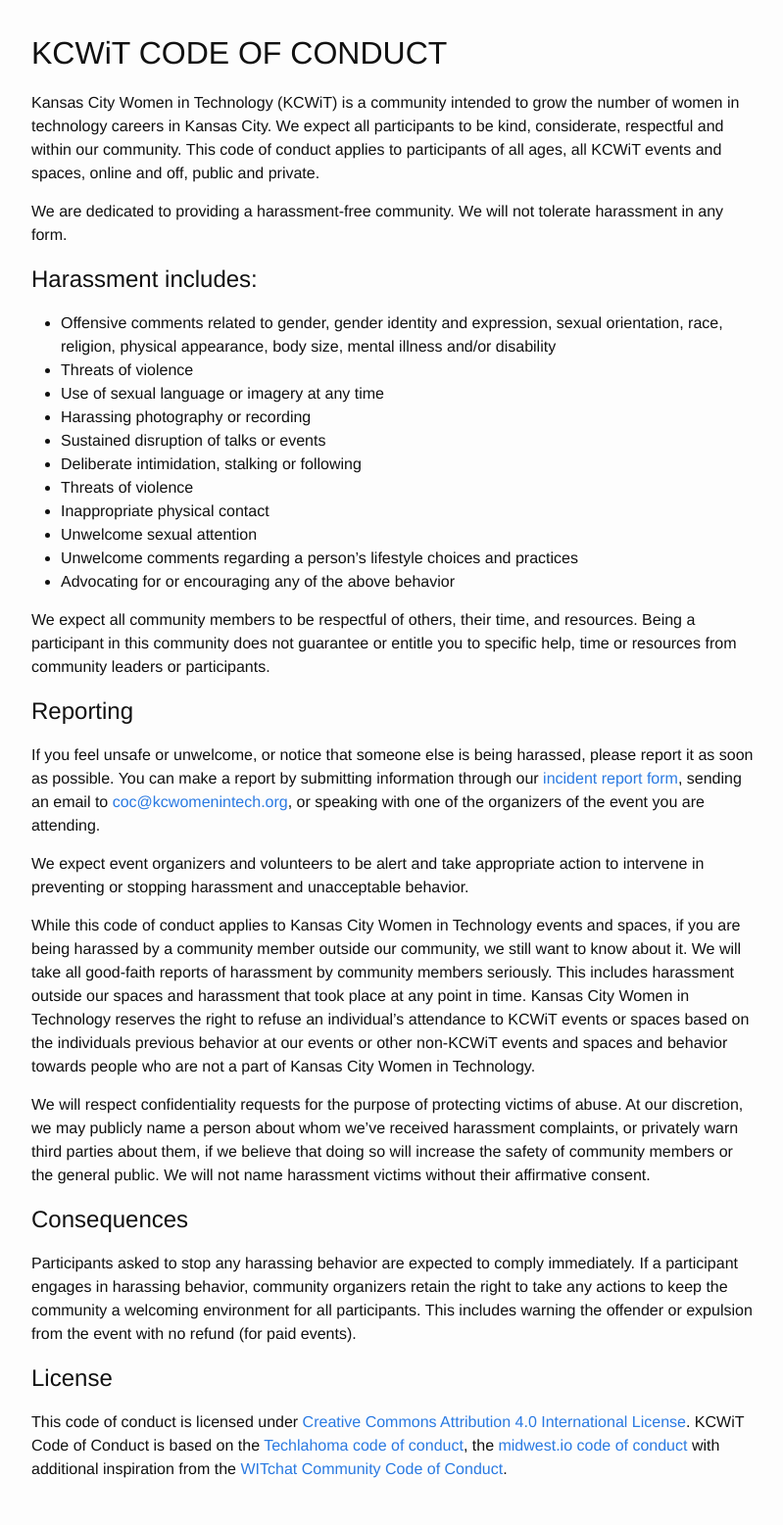
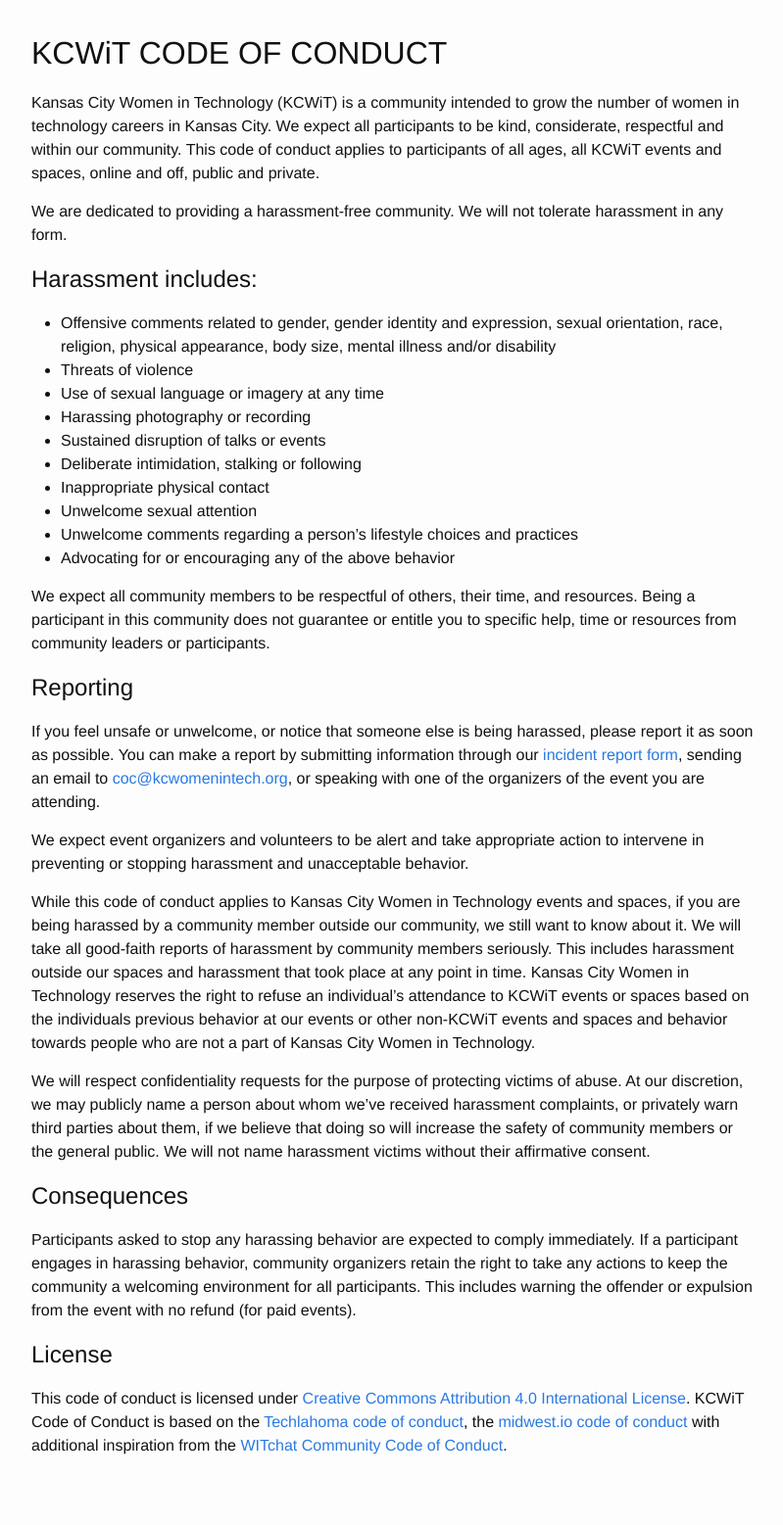
Before and after one commit to KansasCityWomeninTechnology/CodeOfConduct, a Jekyll site: the page built from index.md, in a window 1280 px wide. Shown: the whole page at 98% size, without its empty margins (238-1037 px from the left). Built offline with Jekyll 4.4.1, drawn with Linux system fonts in a browser that asks for light colours; our own code applies the rules of GitHub Pages for plain Markdown files; after the commit the page ends 1533 px from its top, so only the background shows below that.

Commit message:
remove duplicate list item (#4)

```diff
--- a/index.md
+++ b/index.md
@@ -17,7 +17,6 @@ Harassment includes:
 - Harassing photography or recording
 - Sustained disruption of talks or events
 - Deliberate intimidation, stalking or following
-- Threats of violence
 - Inappropriate physical contact
 - Unwelcome sexual attention
 - Unwelcome comments regarding a person's lifestyle choices and practices
```
